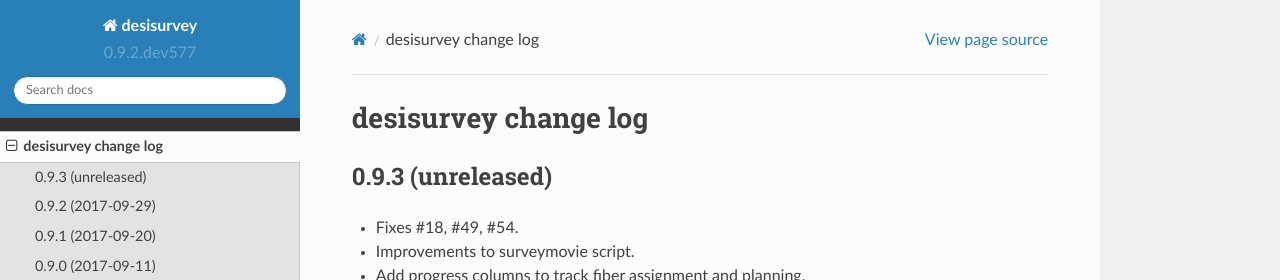
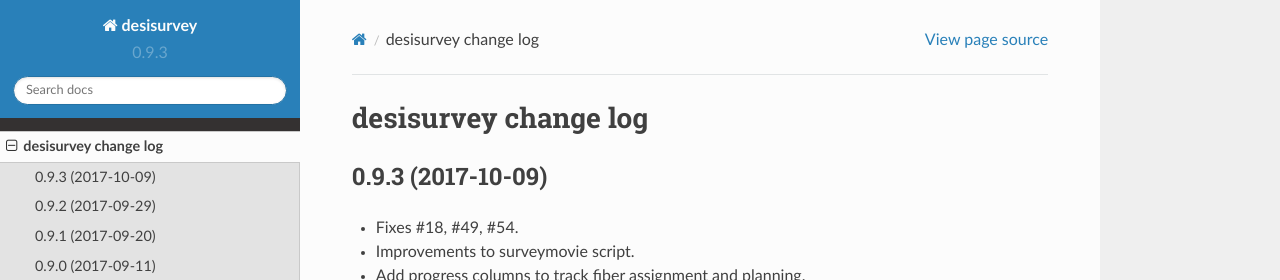
Before and after one commit to desihub/desisurvey, a Sphinx documentation site: the page built from doc/changes.rst, in a window 1280 px wide and 900 px high. Shown: the top 280 px of the window. Built offline with Sphinx 7.4.7 and the Read the Docs theme 2.0.0, drawn with Linux system fonts in a browser that asks for light colours.

Commit message:
Prepare to release 0.9.3

```diff
--- a/doc/changes.rst
+++ b/doc/changes.rst
@@ -2,7 +2,7 @@
 desisurvey change log
 =====================
 
-0.9.3 (unreleased)
+0.9.3 (2017-10-09)
 ------------------
 
 * Fixes #18, #49, #54.
--- a/py/desisurvey/_version.py
+++ b/py/desisurvey/_version.py
@@ -1 +1 @@
-__version__ = '0.9.2.dev577'
+__version__ = '0.9.3'
```
